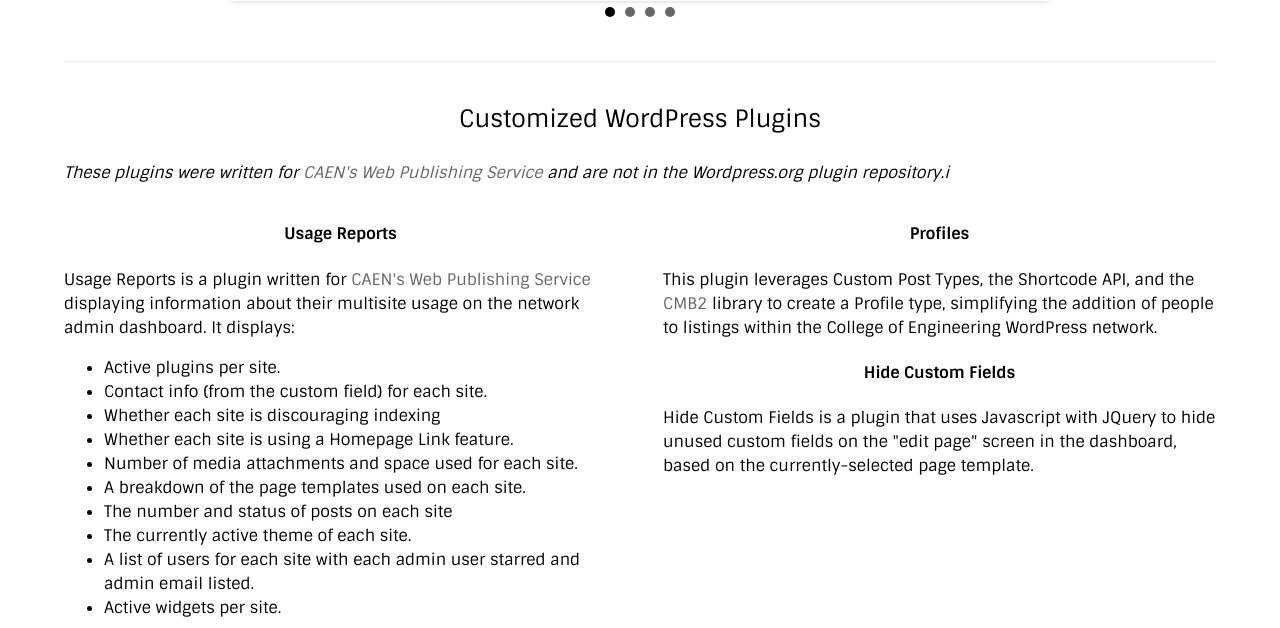
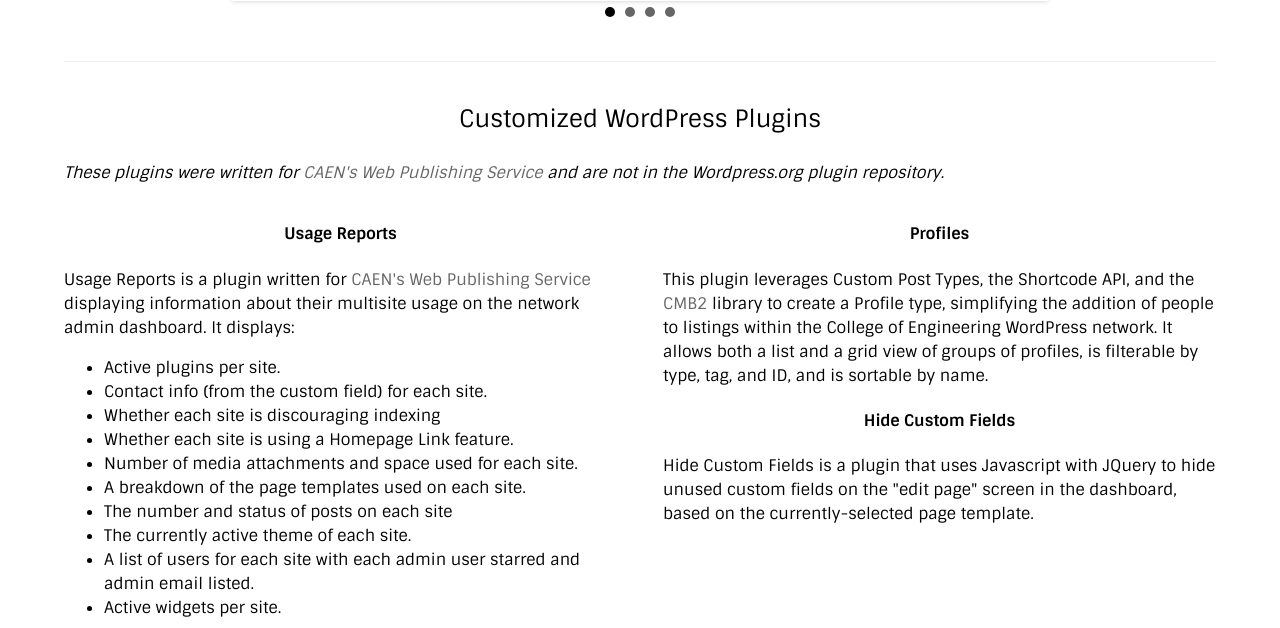
Before and after one commit to rmleg/portfolio, a PHP site: page / in a window 1280 px wide. Shown: the part 1053-1681 px from the top of the page. Run offline with PHP 8.4, Linux system fonts and the light colour scheme; some libraries are stand-ins or nearby versions; some web fonts are replaced.

Commit message:
Updates to plugin desc text

```diff
--- a/plugins.php
+++ b/plugins.php
@@ -5,7 +5,7 @@
 <h3>Customized WordPress Plugins</h3>
 
 <div class="two-col">
-    <p><em>These plugins were written for <a href="http://caen.engin.umich.edu/web/publishing" target="_blank">CAEN's Web Publishing Service</a> and are not in the Wordpress.org plugin repository.i</em></p>
+    <p><em>These plugins were written for <a href="http://caen.engin.umich.edu/web/publishing" target="_blank">CAEN's Web Publishing Service</a> and are not in the Wordpress.org plugin repository.</em></p>
 	<div class="left">
 		<h4>Usage Reports</h4>
 		<p>Usage Reports is a plugin written for <a href="http://caen.engin.umich.edu/web/publishing" target="_blank">CAEN's Web Publishing Service</a> displaying information about their multisite usage on the network admin dashboard.  It displays:</p>
@@ -25,7 +25,7 @@
 	</div>
         <div class="right">
                 <h4>Profiles</h4>
-                <p>This plugin leverages Custom Post Types, the Shortcode API, and the <a href="https://github.com/WebDevStudios/cmb2" target="_blank">CMB2</a> library to create a Profile type, simplifying the addition of people to listings within the College of Engineering WordPress network.</p>
+                <p>This plugin leverages Custom Post Types, the Shortcode API, and the <a href="https://github.com/WebDevStudios/cmb2" target="_blank">CMB2</a> library to create a Profile type, simplifying the addition of people to listings within the College of Engineering WordPress network.  It allows both a list and a grid view of groups of profiles, is filterable by type, tag, and ID, and is sortable by name.</p>
 		<h4>Hide Custom Fields</h4>
 		<p>Hide Custom Fields is a plugin that uses Javascript with JQuery to hide unused custom fields on the "edit page" screen in the dashboard, based on the currently-selected page template.</p>
 	</div>
```
